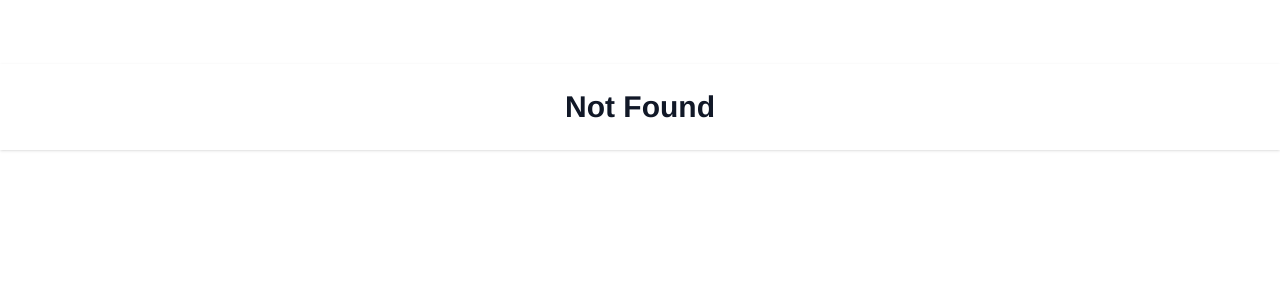
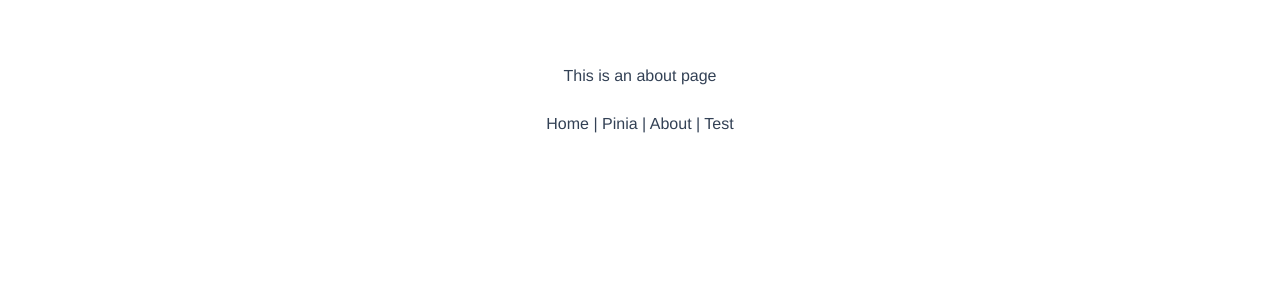
Before and after one commit to blood72/vitejs-practice, a Vue app: page /about in a window 1280 px wide. Shown: the top 300 px of the page. Built offline with nearby package versions, Linux system fonts and the light colour scheme.

Commit message:
js 파일 분리 테스트

```diff
--- a/src/App.vue
+++ b/src/App.vue
@@ -8,6 +8,7 @@
   <div v-if="!$route.meta['error']">
     <router-link to="/">Home</router-link> |
     <router-link to="/pinia">Pinia</router-link> |
+    <router-link to="/about">About</router-link> |
     <router-link to="/test">Test</router-link>
   </div>
 </template>
--- a/src/router/router.config.ts
+++ b/src/router/router.config.ts
@@ -4,13 +4,21 @@ import Pinia from '@/views/Pinia.vue'
 import NotFound from '@/views/NotFound.vue'
 
 // causes https://github.com/fengyuanchen/vue-feather/issues/8
-const Test = { template: '<div></div>' }
+export const Test = { template: '<div></div>' }
 
-const routerMap: RouteRecordRaw[] = [
-  <RouteRecordRaw>{ path: '/', name: 'Home', component: Home },
-  <RouteRecordRaw>{ path: '/pinia', name: 'Pinia', component: Pinia },
-  <RouteRecordRaw>{ path: '/test', name: 'Test', component: Test },
-  <RouteRecordRaw>{ path: '/:path(.*)', component: NotFound, meta: { error: true } },
+const routerMap: Array<RouteRecordRaw> = [
+  { path: '/', name: 'Home', component: Home },
+  { path: '/pinia', name: 'Pinia', component: Pinia },
+  { path: '/test', name: 'Test', component: Test },
+  {
+    path: '/about',
+    name: 'About',
+    // route level code-splitting
+    // this generates a separate chunk (about.[hash].js) for this route
+    // which is lazy-loaded when the route is visited.
+    component: () => import(/* webpackChunkName: "about" */'@/views/About.vue')
+  },
+  { path: '/:path(.*)', component: NotFound, meta: { error: true } },
 ]
 
 export default routerMap
--- /dev/null
+++ b/src/views/About.vue
@@ -0,0 +1,15 @@
+<template>
+  <div class="about">
+    <h1>This is an about page</h1>
+  </div>
+</template>
+
+<script>
+export default {
+  name: "About"
+}
+</script>
+
+<style scoped>
+
+</style>
```
